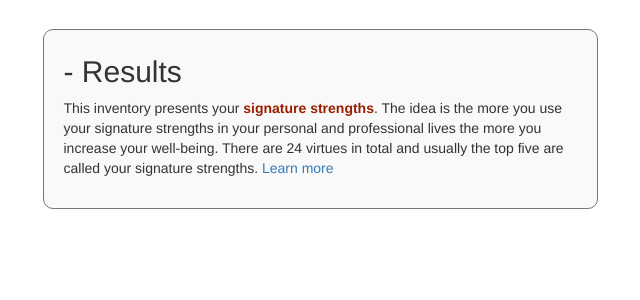
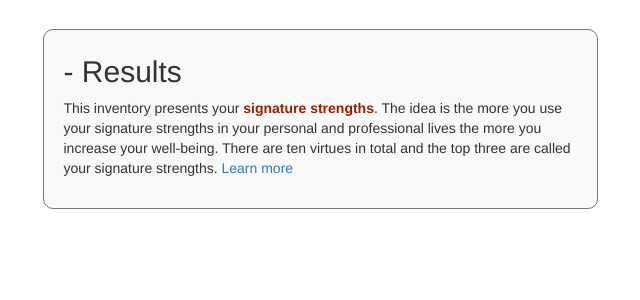
Before and after one commit to srmagura/goodnight-lead, a Django app: template app/templates/review_inventory/via.html in a window 1280 px wide. Shown: the part 51-351 px from the top of the page, without its empty margins (320-960 px from the left). Run offline with Django 3.2, Linux system fonts and the light colour scheme; the template is opened without the code that fills it, so the values that code supplies are empty; parts of the project's set-up code (start-up, migrations or seed data) failed here and were passed over; some libraries are stand-ins or nearby versions.

Commit message:
Changing numbers in VIA description
Numbers in VIA description now match the LEAD implementation.

```diff
--- a/app/templates/review_inventory/via.html
+++ b/app/templates/review_inventory/via.html
@@ -8,7 +8,7 @@
 {% endblock %}
 
 {% block review_content %}
-<p>This inventory presents your <span class="signature">signature strengths</span>. The idea is the more you use your signature strengths in your personal and professional lives the more you increase your well-being. There are 24 virtues in total and usually the top five are called your signature strengths. <a target="_blank" href="http://www.viacharacter.org/www/">Learn more</a></p>
+<p>This inventory presents your <span class="signature">signature strengths</span>. The idea is the more you use your signature strengths in your personal and professional lives the more you increase your well-being. There are ten virtues in total and the top three are called your signature strengths. <a target="_blank" href="http://www.viacharacter.org/www/">Learn more</a></p>
 
 <ol>
     {% for obj in strengths %}
```
